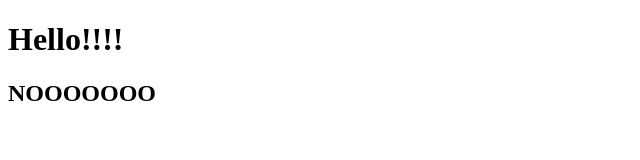
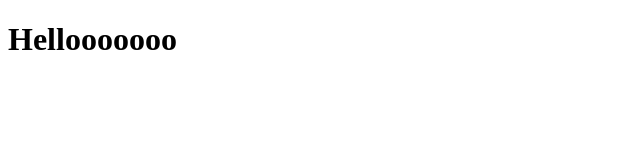
Before and after one commit to ElzCodeSpace/resume, a plain HTML site: page index.html in a window 1280 px wide. Shown: the whole page, without its empty margins (0-640 px from the left). Drawn offline with Linux system fonts and the light colour scheme.

Commit message:
backup 3

```diff
--- a/index.html
+++ b/index.html
@@ -7,7 +7,6 @@
     <title>Document</title>
 </head>
 <body>
-    <h1>Hello!!!!</h1>
-    <h2>NOOOOOOO</h2>
+    <h1>Hellooooooo</h1>
 </body>
 </html>
--- a/src/js/script.js
+++ b/src/js/script.js
@@ -1,3 +1,4 @@
 let yay;
 let gooooo;
-let NOOOOOOO;
+
+let YYESSSSS;
```
